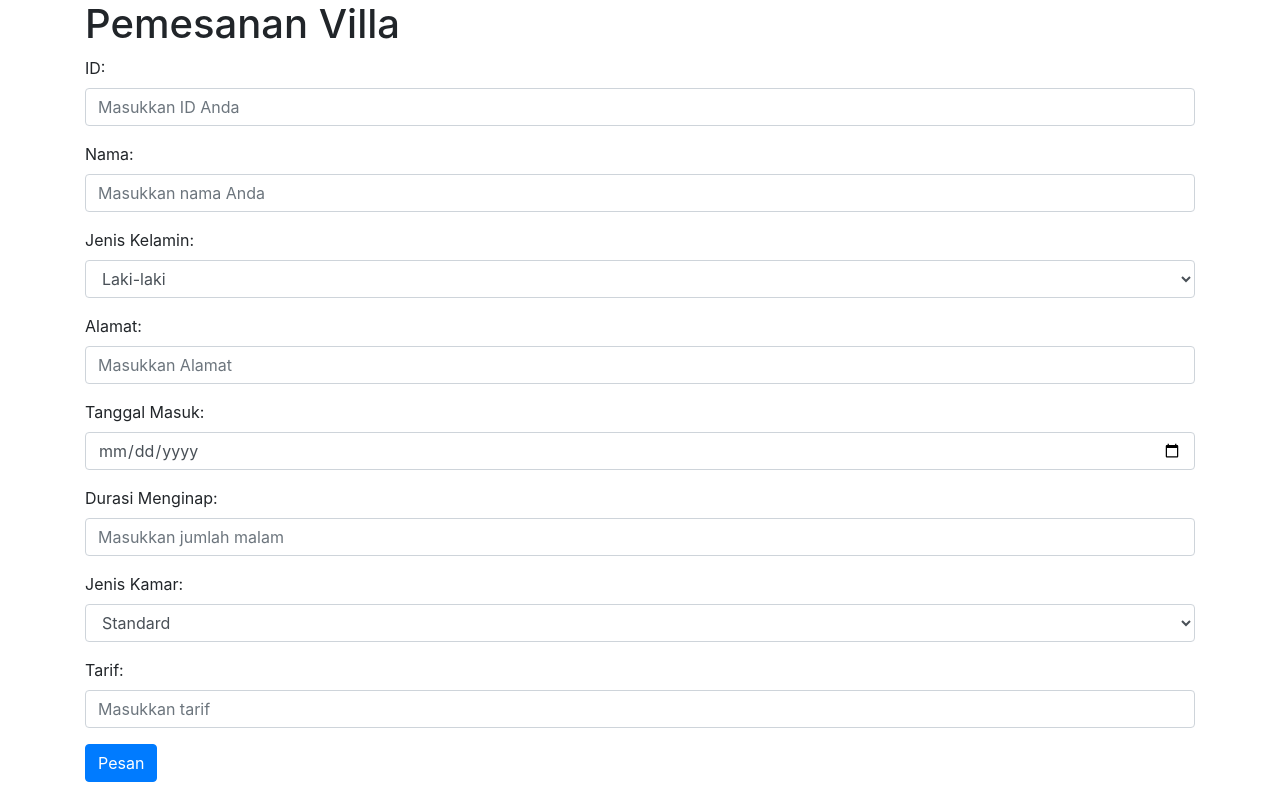
After one commit to IhsanMaul56/Tubes_Tekweb, a CodeIgniter app: template application/views/booking.php in a window 1280 px wide. The commit adds this page. Run offline with CodeIgniter, Linux system fonts and the light colour scheme; the template is opened without the code that fills it, so the values that code supplies are empty; some libraries are stand-ins or nearby versions.

Commit message:
Menambahkan form tambah pesanan

```diff
--- a/application/controllers/Villa.php
+++ b/application/controllers/Villa.php
@@ -3,7 +3,7 @@ defined('BASEPATH') OR exit('No direct script access allowed');
 
 class Villa extends CI_Controller {
     public function index() {
-        $this->load->view('dashboard');
+        $this->load->view('home');
     }
 
     public function booking() {
--- /dev/null
+++ b/application/views/booking.php
@@ -0,0 +1,60 @@
+<!DOCTYPE html>
+<html lang="en">
+<head>
+  <meta charset="UTF-8">
+  <meta name="viewport" content="width=device-width, initial-scale=1.0">
+  <link rel="stylesheet" href="https://stackpath.bootstrapcdn.com/bootstrap/4.5.2/css/bootstrap.min.css">
+  <title>Pemesanan Villa</title>
+</head>
+<body>
+  <div class="container">
+    <h1>Pemesanan Villa</h1>
+    <form action="submit_pemesanan" method="post">
+      <div class="form-group">
+        <label for="id">ID:</label>
+        <input type="text" class="form-control" id="id" name="id" placeholder="Masukkan ID Anda">
+      </div>
+      <div class="form-group">
+        <label for="nama">Nama:</label>
+        <input type="text" class="form-control" id="nama" name="nama" placeholder="Masukkan nama Anda">
+      </div>
+      <div class="form-group">
+        <label for="jenis_kelamin">Jenis Kelamin:</label>
+        <select class="form-control" id="jenis_kelamin" name="jenis_kelamin">
+          <option value="Laki-laki">Laki-laki</option>
+          <option value="Perempuan">Perempuan</option>
+        </select>
+      </div>
+      <div class="form-group">
+        <label for="nama">Alamat:</label>
+        <input type="text" class="form-control" id="alamat" name="alamat" placeholder="Masukkan Alamat">
+      </div>
+      <div class="form-group">
+        <label for="tanggal_masuk">Tanggal Masuk:</label>
+        <input type="date" class="form-control" id="tanggal_masuk" name="tanggal_masuk">
+      </div>
+      <div class="form-group">
+        <label for="durasi">Durasi Menginap:</label>
+        <input type="number" class="form-control" id="durasi" name="durasi" placeholder="Masukkan jumlah malam">
+      </div>
+      <div class="form-group">
+        <label for="jenis_kamar">Jenis Kamar:</label>
+        <select class="form-control" id="jenis_kamar" name="jenis_kamar">
+          <option value="Standard">Standard</option>
+          <option value="Deluxe">Deluxe</option>
+          <option value="Suite">Suite</option>
+        </select>
+      </div>
+      <div class="form-group">
+        <label for="tarif">Tarif:</label>
+        <input type="number" class="form-control" id="tarif" name="tarif" placeholder="Masukkan tarif">
+      </div>
+      <button type="submit" class="btn btn-primary">Pesan</button>
+    </form>
+  </div>
+
+  <script src="https://code.jquery.com/jquery-3.5.1.slim.min.js"></script>
+  <script src="https://cdn.jsdelivr.net/npm/@popperjs/core@2.5.3/dist/umd/popper.min.js"></script>
+  <script src="https://stackpath.bootstrapcdn.com/bootstrap/4.5.2/js/bootstrap.min.js"></script>
+</body>
+</html>
--- a/application/views/navbar.php
+++ b/application/views/navbar.php
@@ -44,7 +44,7 @@
 <body>
     <nav class="navbar navbar-expand-lg navbar-dark bg-dark">
         <div class="container">
-            <a class="navbar-brand" href="#">Villa Rental</a>
+            <a class="navbar-brand" href="<?php echo site_url('villa/index'); ?>">Villa Rental</a>
             <button class="navbar-toggler" type="button" data-toggle="collapse" data-target="#navbarNav" aria-controls="navbarNav" aria-expanded="false" aria-label="Toggle navigation">
                 <span class="navbar-toggler-icon"></span>
             </button>
```
